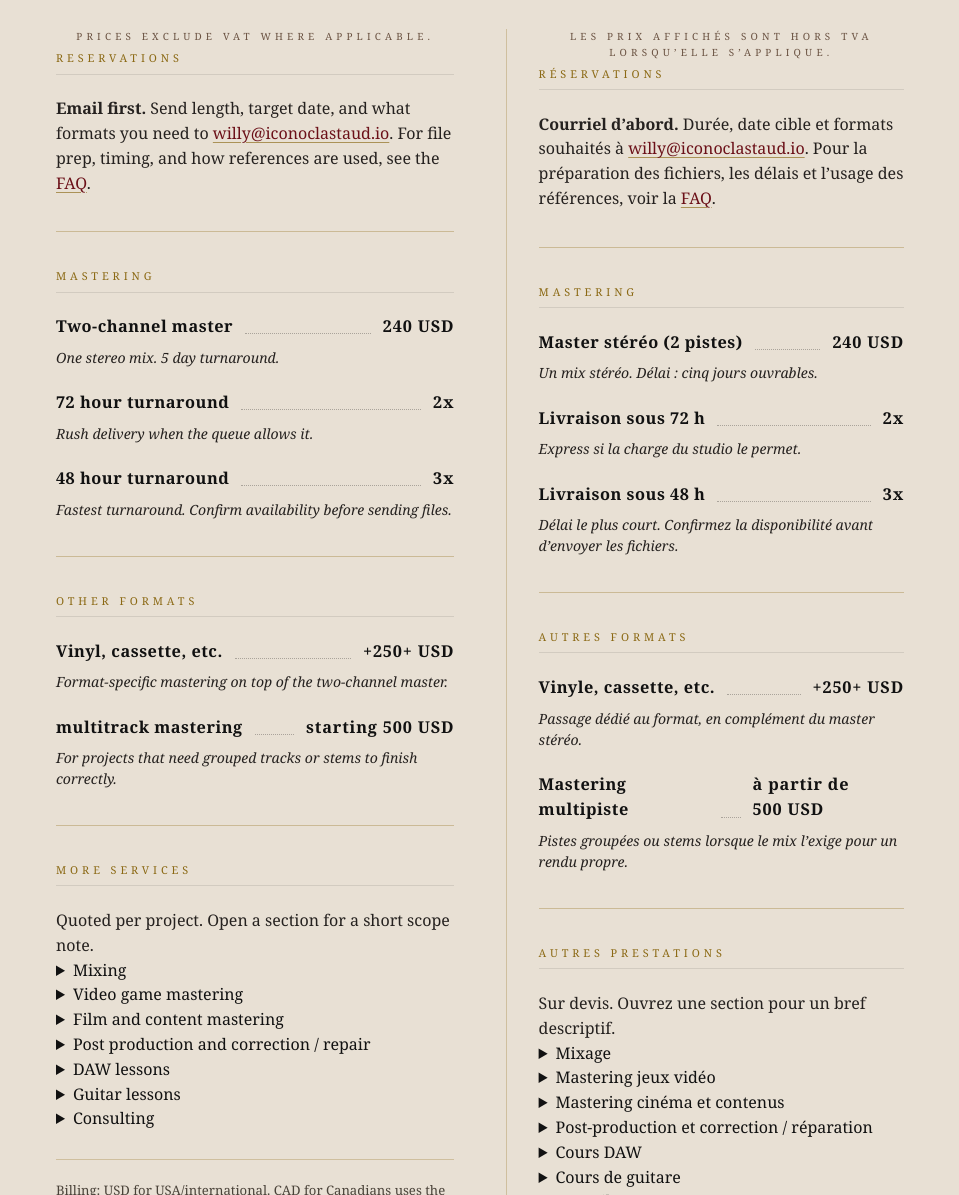
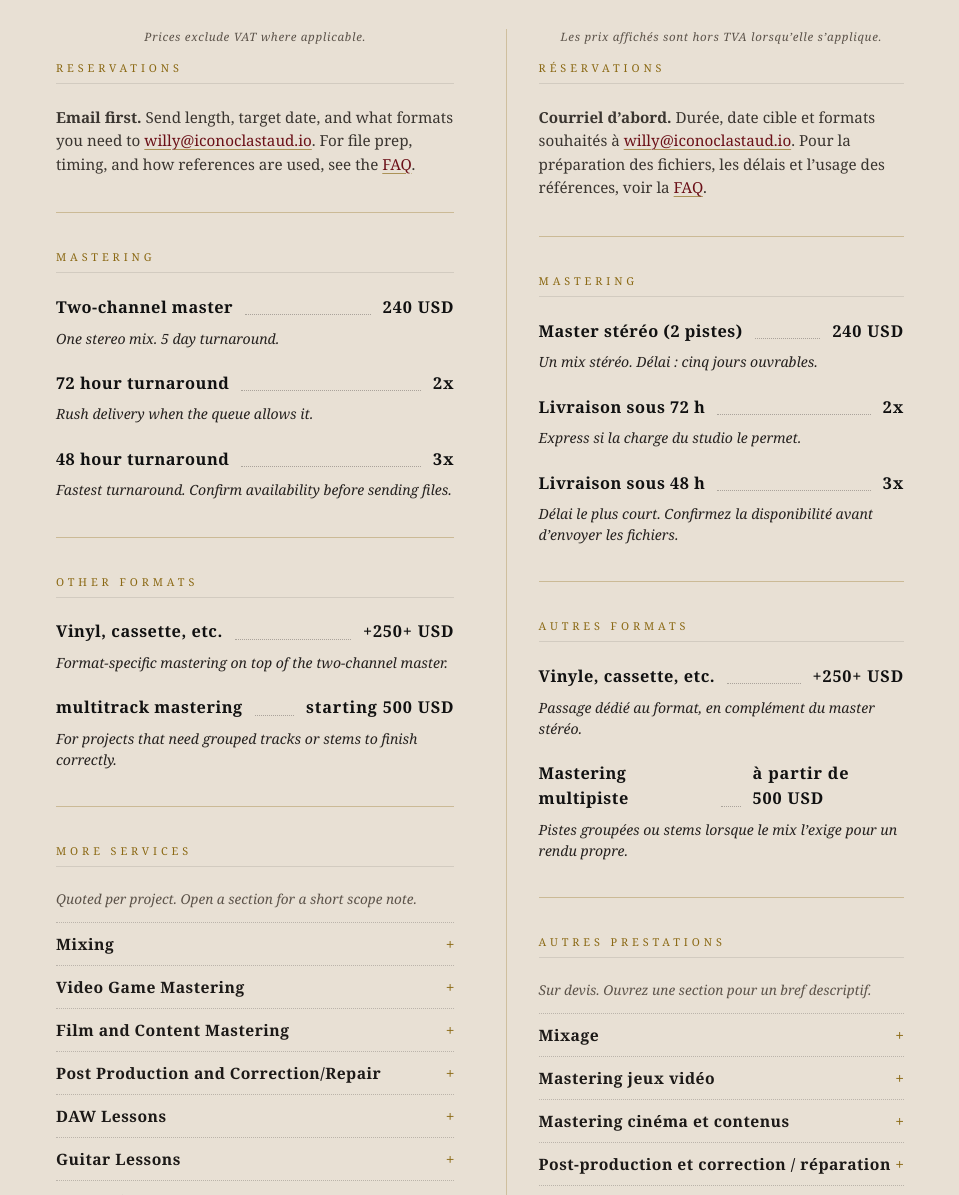
Before and after one commit to shahzebqazi/iconoclast, a website: page site/rates/index.html in a window 1280 px wide. Shown: the part 285-1480 px from the top of the page, without its empty margins (160-1119 px from the left). Drawn offline with Linux system fonts and the light colour scheme.

Commit message:
Rates page: VAT labels, reservations first, FAQ link, collapsible services
Remove establishment line; tagline as services summary; replace language
labels with VAT notice (EN/FR); move reservations above pricing with
email + FAQ only; add details sections for ancillary services; fix
ornament CSS after removing unused establishment rule.

Co-authored-by: Cursor <cursoragent@cursor.com>

```diff
--- a/site/rates/index.html
+++ b/site/rates/index.html
@@ -133,23 +133,23 @@
               <p>Balance, tone, and arrangement support when the record is not yet at master stage.</p>
             </details>
             <details class="rates-menu__details">
-              <summary>Video game mastering</summary>
+              <summary>Video Game Mastering</summary>
               <p>Loudness, stems, and platform targets for interactive mixes.</p>
             </details>
             <details class="rates-menu__details">
-              <summary>Film and content mastering</summary>
+              <summary>Film and Content Mastering</summary>
               <p>Dialogue-forward beds, stems, and delivery specs for picture.</p>
             </details>
             <details class="rates-menu__details">
-              <summary>Post production and correction / repair</summary>
+              <summary>Post Production and Correction/Repair</summary>
               <p>Noise reduction, edits, and surgical fixes when the source needs it.</p>
             </details>
             <details class="rates-menu__details">
-              <summary>DAW lessons</summary>
+              <summary>DAW Lessons</summary>
               <p>Workflow, routing, and mix prep in your environment.</p>
             </details>
             <details class="rates-menu__details">
-              <summary>Guitar lessons</summary>
+              <summary>Guitar Lessons</summary>
               <p>Technique and tone for heavy writing sessions.</p>
             </details>
             <details class="rates-menu__details">
--- a/site/style.css
+++ b/site/style.css
@@ -655,15 +655,6 @@ body.rates-menu-page.page-art .site-header h1 {
   margin-top: 0.85rem;
 }
 
-body.rates-menu-page .rates-menu__establishment {
-  margin: 0;
-  font-family: Georgia, "Palatino Linotype", Palatino, serif;
-  font-size: 0.68rem;
-  letter-spacing: 0.48em;
-  text-transform: uppercase;
-  color: #6b5343;
-}
-
 body.rates-menu-page .rates-menu__ornament {
   margin: 0.65rem 0 0;
   font-size: 0.62rem;
@@ -790,13 +781,79 @@ body.rates-menu-page.page-art main h2 {
 }
 
 body.rates-menu-page.page-art .rates-menu__column-label {
-  margin: 0 0 0.35rem;
+  margin: 0 0 0.85rem;
   text-align: center;
-  font-size: 0.62rem;
+  font-size: 0.72rem;
   font-weight: 400;
-  letter-spacing: 0.42em;
-  text-transform: uppercase;
-  color: #6b5343;
+  letter-spacing: 0.06em;
+  text-transform: none;
+  font-style: italic;
+  color: #5c534a;
+  line-height: 1.45;
+}
+
+body.rates-menu-page.page-art .rates-menu__reservations-copy {
+  margin: 0.35rem 0 0;
+  font-size: 0.95rem;
+  line-height: 1.55;
+  color: #3a3530;
+}
+
+body.rates-menu-page.page-art .rates-menu__reservations-copy strong {
+  font-weight: 700;
+}
+
+body.rates-menu-page.page-art .rates-menu__section-lede {
+  margin: 0 0 0.85rem;
+  font-size: 0.85rem;
+  font-style: italic;
+  line-height: 1.45;
+  color: #5c534a;
+}
+
+body.rates-menu-page.page-art .rates-menu__details {
+  margin: 0;
+  padding: 0;
+  border-bottom: 1px dotted rgba(28, 25, 23, 0.22);
+}
+
+body.rates-menu-page.page-art .rates-menu__details:first-of-type {
+  border-top: 1px dotted rgba(28, 25, 23, 0.22);
+}
+
+body.rates-menu-page.page-art .rates-menu__details summary {
+  list-style: none;
+  cursor: pointer;
+  padding: 0.55rem 0;
+  font-weight: 600;
+  letter-spacing: 0.03em;
+  font-size: 0.98rem;
+  color: #1c1917;
+}
+
+body.rates-menu-page.page-art .rates-menu__details summary::-webkit-details-marker {
+  display: none;
+}
+
+body.rates-menu-page.page-art .rates-menu__details summary::after {
+  content: "+";
+  float: right;
+  font-weight: 400;
+  color: #8b6914;
+  letter-spacing: 0;
+}
+
+body.rates-menu-page.page-art .rates-menu__details[open] summary::after {
+  content: "–";
+}
+
+body.rates-menu-page.page-art .rates-menu__details > p {
+  margin: 0 0 0.75rem;
+  padding: 0 0 0.15rem 0.15rem;
+  font-size: 0.88rem;
+  font-style: italic;
+  line-height: 1.5;
+  color: #5c534a;
 }
 
 body.rates-menu-page.page-art .rates-menu-bilingual {
```
